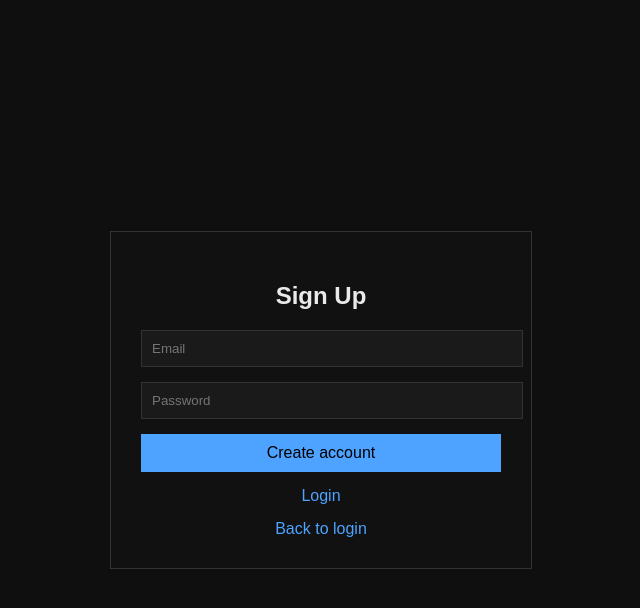
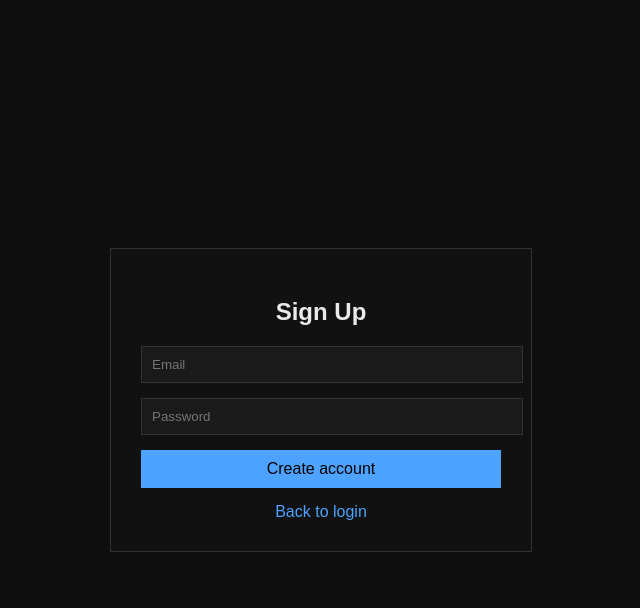
Before and after one commit to MADDARA-UCHIHA/test-study, a Flask app: page /signup in a window 1280 px wide. Shown: the top 608 px of the page, without its empty margins (319-959 px from the left). Run offline with Flask 3, Linux system fonts and the light colour scheme.

Commit message:
Update signup.html

```diff
--- a/templates/signup.html
+++ b/templates/signup.html
@@ -12,9 +12,6 @@
   <input type="password" name="password" placeholder="Password" required>
   <button>Create account</button>
 </form>
-<a href="/login">Login</a>
-
-
     <a href="/login">Back to login</a>
   </div>
 </body>
```
